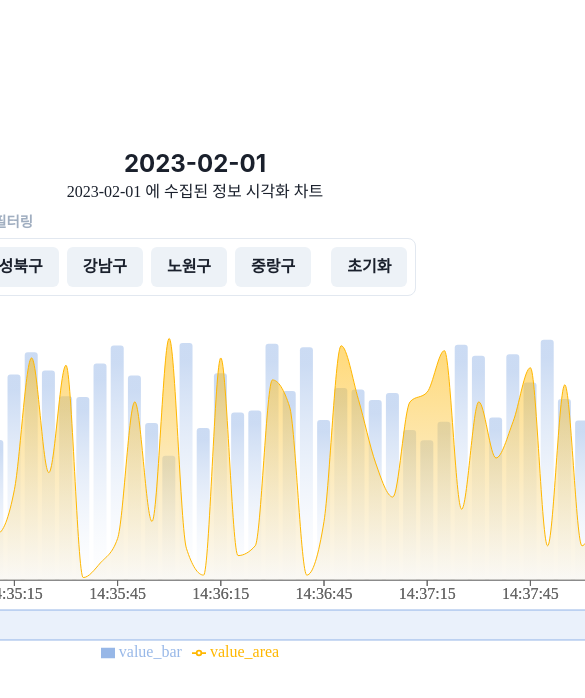
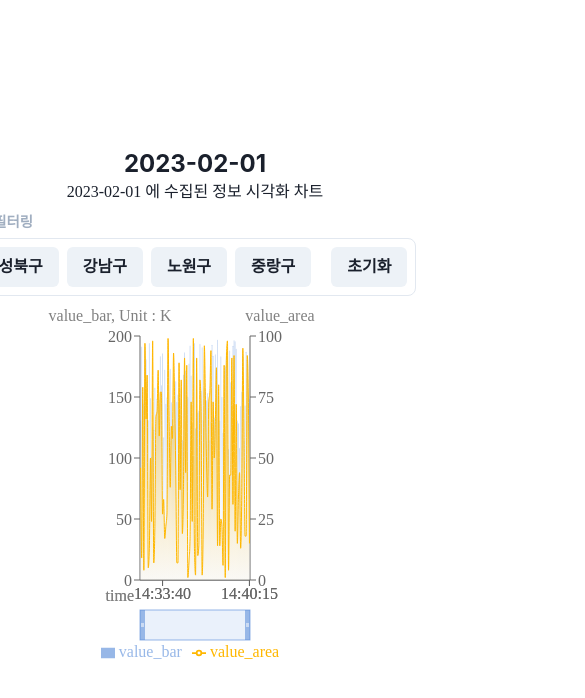
Before and after one commit to wanted-onboarding-10team/pre-onboarding-9th-3-10, a React (Create React App) app: page / in a window 390 px wide. Shown: the top 698 px of the page, 585 px wide, since content can reach past the window. Built offline with nearby package versions, Linux system fonts and the light colour scheme; a web font is replaced by a local one.

Commit message:
refactor : ResponsiveContainer 화면 크기가 작아질 경우 그래프가 다 보이지 않아 반응형으로 변경

```diff
--- a/src/components/chart/MainChart.tsx
+++ b/src/components/chart/MainChart.tsx
@@ -1,5 +1,16 @@
 import React, { useEffect, useState } from 'react';
-import { Area, Bar, Brush, Cell, ComposedChart, Legend, Tooltip, XAxis, YAxis } from 'recharts';
+import {
+  Area,
+  Bar,
+  Brush,
+  Cell,
+  ComposedChart,
+  Legend,
+  ResponsiveContainer,
+  Tooltip,
+  XAxis,
+  YAxis,
+} from 'recharts';
 
 import { CustomTooltip } from 'components';
 import { CategoricalChartState } from 'recharts/types/chart/generateCategoricalChart';
@@ -55,6 +66,7 @@ const MainChart = ({ chartData, selectedCategory, onChange }: MainChartProps) =>
   };
 
   return (
+    <ResponsiveContainer width='100%' minHeight={400}>
       <ComposedChart
         onClick={handleChartClick}
         width={2000}
@@ -130,6 +142,7 @@ const MainChart = ({ chartData, selectedCategory, onChange }: MainChartProps) =>
           </linearGradient>
         </defs>
       </ComposedChart>
+    </ResponsiveContainer>
   );
 };
 
```
Lines whose indentation alone changed are shown as unchanged.
